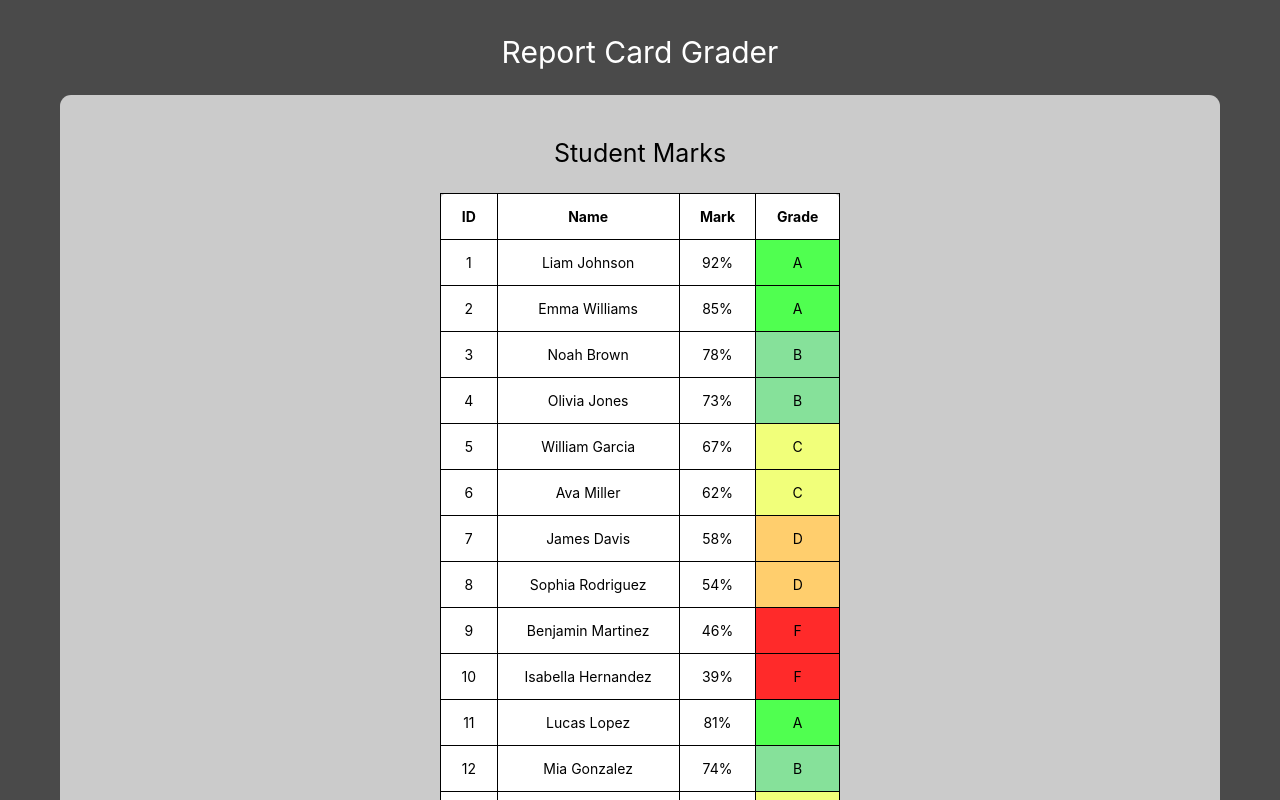
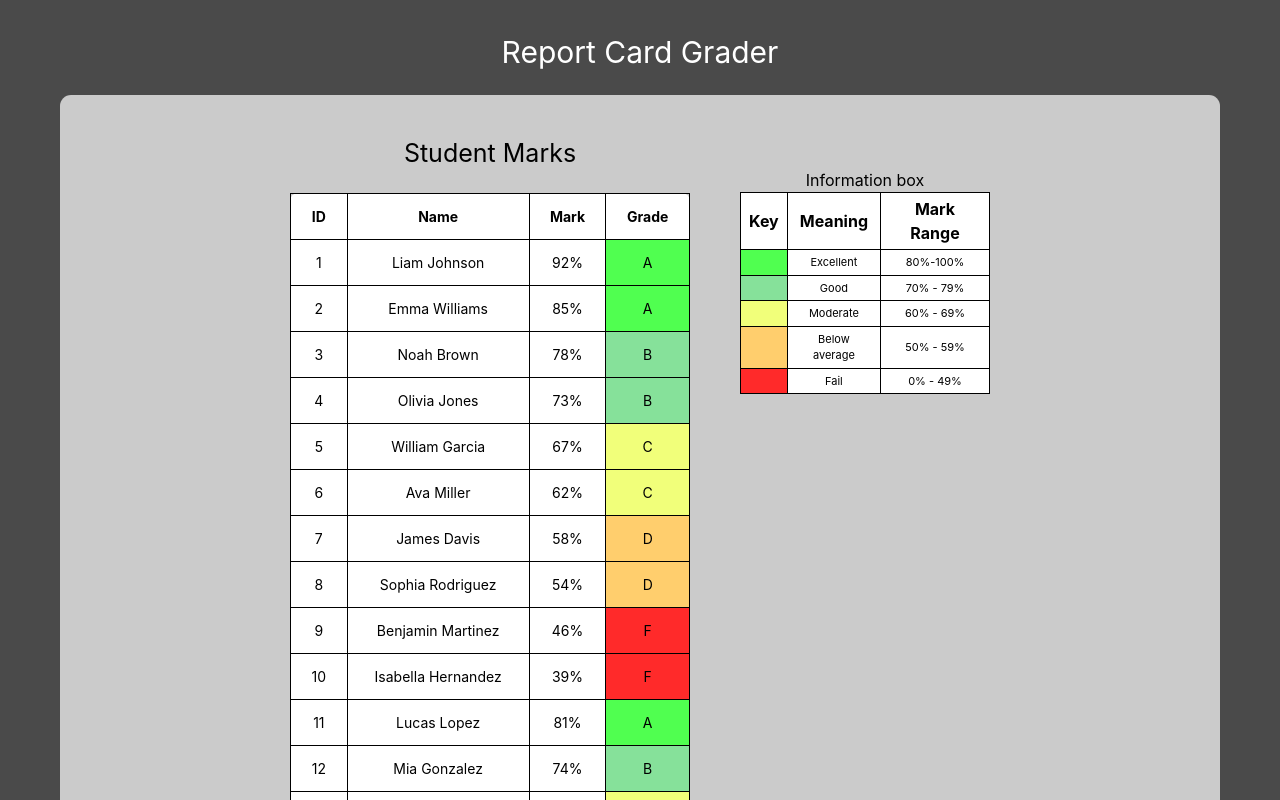
Before and after one commit to NRankapole/Report-Card-Grader, a React (Vite) app: page / in a window 1280 px wide. Shown: the top 800 px of the page. Built offline with nearby package versions, Linux system fonts and the light colour scheme.

Commit message:
feat: Add information box explaining colours and their meanings

```diff
--- a/src/App.css
+++ b/src/App.css
@@ -1,5 +1,6 @@
 #studentGradesSection{
     display: flex;
+    gap: 50px;
     justify-content: center;
     background-color: #CBCBCB;
     padding: 40px 0 40px 0;
@@ -10,3 +11,13 @@ h2{
     font-size: 25px;
     padding-bottom: 20px;
 }
+
+h3{
+    text-align: center;
+}
+
+#informationBoxSection{
+    display: flex;
+    flex-direction: column;
+    padding-top: 33px;
+}
--- a/src/App.tsx
+++ b/src/App.tsx
@@ -1,4 +1,5 @@
 import './App.css'
+import InfoBox from './components/InfoBox'
 import StudentList from './components/StudenList'
 
 function App() {
@@ -7,6 +8,11 @@ function App() {
       <h1>Report Card Grader</h1>
       <div id='studentGradesSection'>
         <StudentList/>
+        <div id='informationBoxSection'>
+          <h3>Information box</h3>
+          <InfoBox/>
+        </div>
+
       </div>
 
     </>
--- a/src/components/FilterControls.tsx
+++ /dev/null
@@ -1,6 +0,0 @@
-import "../styles/FilterControls.css"
-
-function FilterControls() {
-}
-
-export default FilterControls;
--- /dev/null
+++ b/src/components/InfoBox.tsx
@@ -0,0 +1,48 @@
+import "../styles/InfoBox.css"
+
+function InfoBox() {
+    return (
+    <>
+        <div className="overflow-x-auto" id="infoBoxTable">
+            <table className="table-xs">
+                <thead>
+                    <tr>
+                        <th>Key</th>
+                        <th>Meaning</th>
+                        <th>Mark Range</th>
+                    </tr>
+                </thead>
+                <tbody>
+                     <tr>
+                        <th className="excellent"></th>
+                        <td>Excellent</td>
+                        <td>80%-100%</td>
+                    </tr>
+                    <tr>
+                        <th className="good"></th>
+                        <td>Good</td>
+                        <td>70% - 79%</td>
+                    </tr>
+                    <tr>
+                        <th className="moderate"></th>
+                        <td>Moderate</td>
+                        <td>60% - 69%</td>
+                    </tr>
+                    <tr>
+                        <th className="belowAverage"></th>
+                        <td>Below average</td>
+                        <td>50% - 59%</td>
+                    </tr>
+                    <tr>
+                        <th className="fail"></th>
+                        <td>Fail</td>
+                        <td>0% - 49%</td>
+                    </tr>
+                </tbody>
+            </table>
+        </div>
+    </>
+    )
+}
+
+export default InfoBox;
--- /dev/null
+++ b/src/styles/InfoBox.css
@@ -0,0 +1,6 @@
+@import "tailwindcss";
+@plugin "daisyui";
+
+#infoBoxTable >table{
+    width: 250px;
+}
--- a/src/styles/StudentList.css
+++ b/src/styles/StudentList.css
@@ -9,6 +9,7 @@ table {
 }
 table, td, th {
   border: 0.5px solid;
+
   color: black;
    text-align: center;
 }
```
Also changed, not shown: src/styles/FilterControls.css (deleted).
